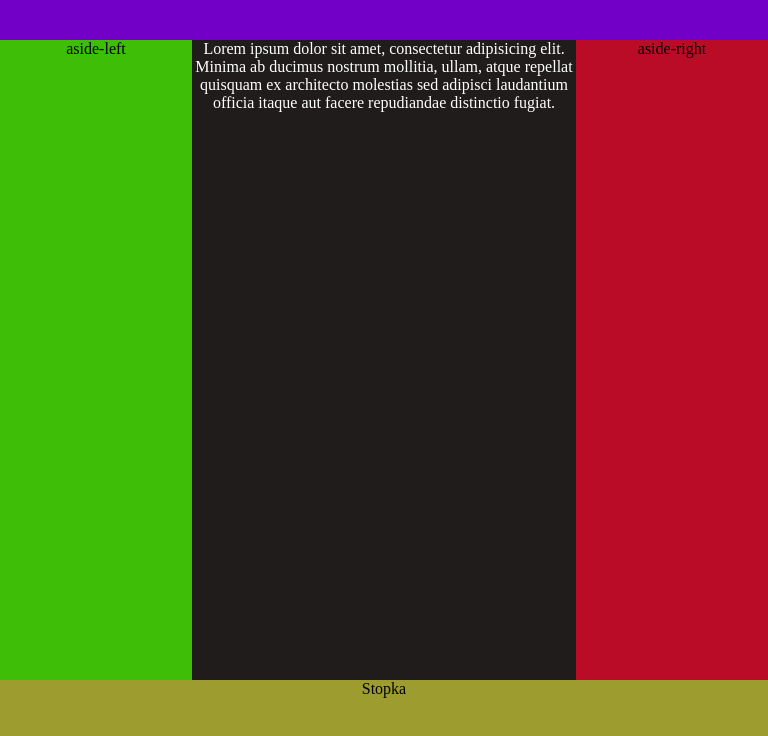
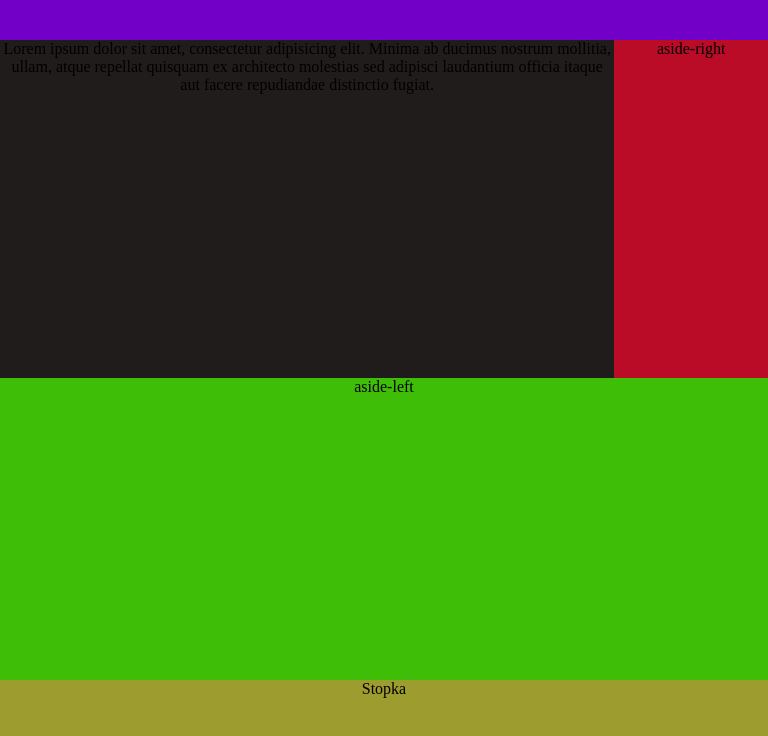
Before and after one commit to AndrzejS001/flexbox, a plain HTML site: page index.html in a window 768 px wide. Shown: the part 40-776 px from the top of the page. Drawn offline with Linux system fonts and the light colour scheme.

Commit message:
Dodanie wszystkich elementów

```diff
--- a/css/responsive.css
+++ b/css/responsive.css
@@ -1,13 +1,30 @@
+/*Style dla media 992*/
+@media all and (min-width: 992px){
+	#left-aside, #right-aside{
+		flex:1;
+	}
+	article{
+		flex: 2;
+	}
+}
+
 /*Style dla media 768 max 991*/
-@media all and (min-width: 768px) and (min-width: 991px) {
+@media all and (min-width: 768px) and (max-width: 991px) {
+	section{
+		flex-wrap: wrap;
+
+	}
 	article{
-		flex:3;
+		order: 1;
+		width: 80%;
 	}
 	#right-aside{
-		flex:1;
+		width: 20%;
+		order: 2;
 	}
 	#left-aside{
 		width: 100%;
+		order: 3;
 	}
 }
 
--- a/css/style.css
+++ b/css/style.css
@@ -23,21 +23,16 @@ section{
 }
 #left-aside{
 	background-color: #3fbe07;
-	flex: 1;
 }
 
 article{
 	background-color: #211c1c;
-	color: #fff;
-	flex:2;
+
 }
 #right-aside{
 	background-color: #ba0c27;
-	flex: 1;
 }
 
-
-
-
+/*Style dla stopki*/
 footer{
 	background-color:#9c9c2f;
--- a/index.html
+++ b/index.html
@@ -4,6 +4,7 @@
 <head>
 	<meta charset="UTF-8">
 	<title>flexbox</title>
+	<meta name="viewport" content="width=device-width, initial-scale=1.0">
 	<link rel="stylesheet" href="css/style.css">
 	<link rel="stylesheet" href="css/responsive.css">
 </head>
```
